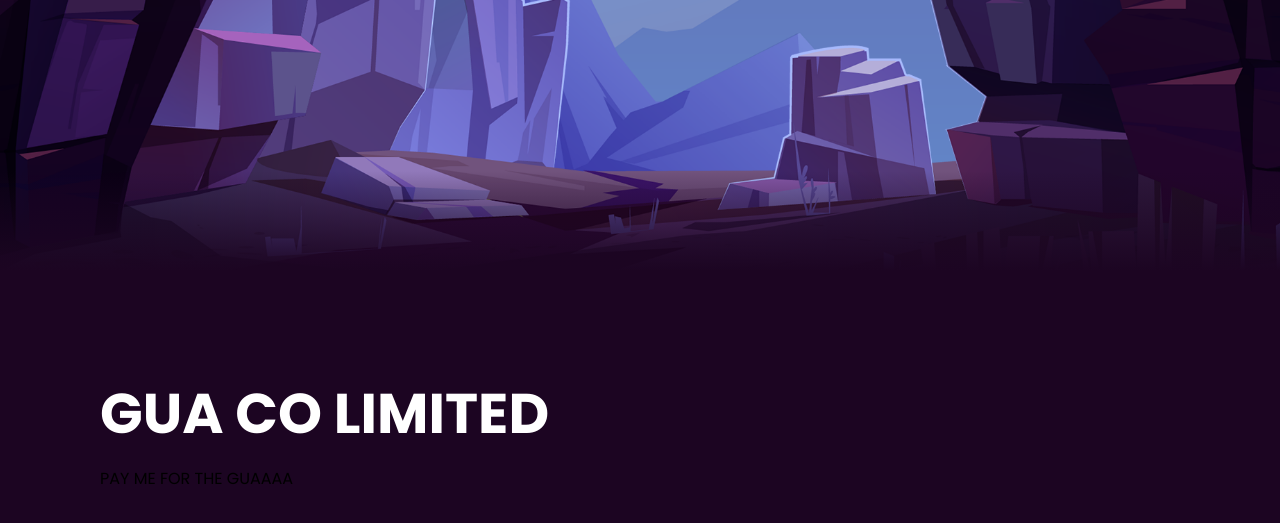
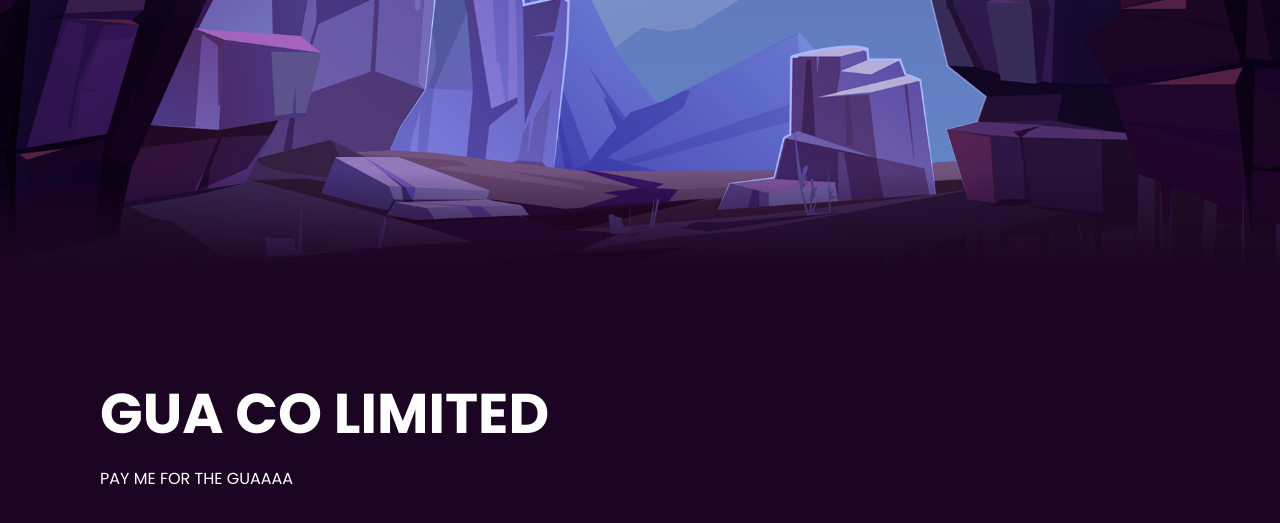
Before and after one commit to Ericli-code/real-guawebsite, a plain HTML site: page index4.html in a window 1280 px wide. Shown: the part 529-1052 px from the top of the page. Drawn offline with Linux system fonts and the light colour scheme.

Commit message:
UPDATE TWO

```diff
--- a/index4.html
+++ b/index4.html
@@ -29,7 +29,7 @@
     <h2>
       GUA CO LIMITED
     </h2>
-   <a herf="paymentwechat.jpg">PAY ME FOR THE GUAAAA</a>
+   <a herf="paymentwechat.png"></a> <p>PAY ME FOR THE GUAAAA</p>
 </div>
 <script>
     let stars = document.getElementById('stars');
```
Also changed, not shown: index3.html (+1 -1 lines), paymentwechat.png (renamed from paymentwechat.jpg), 世界和平.png (renamed from 世界和平.jpg).
